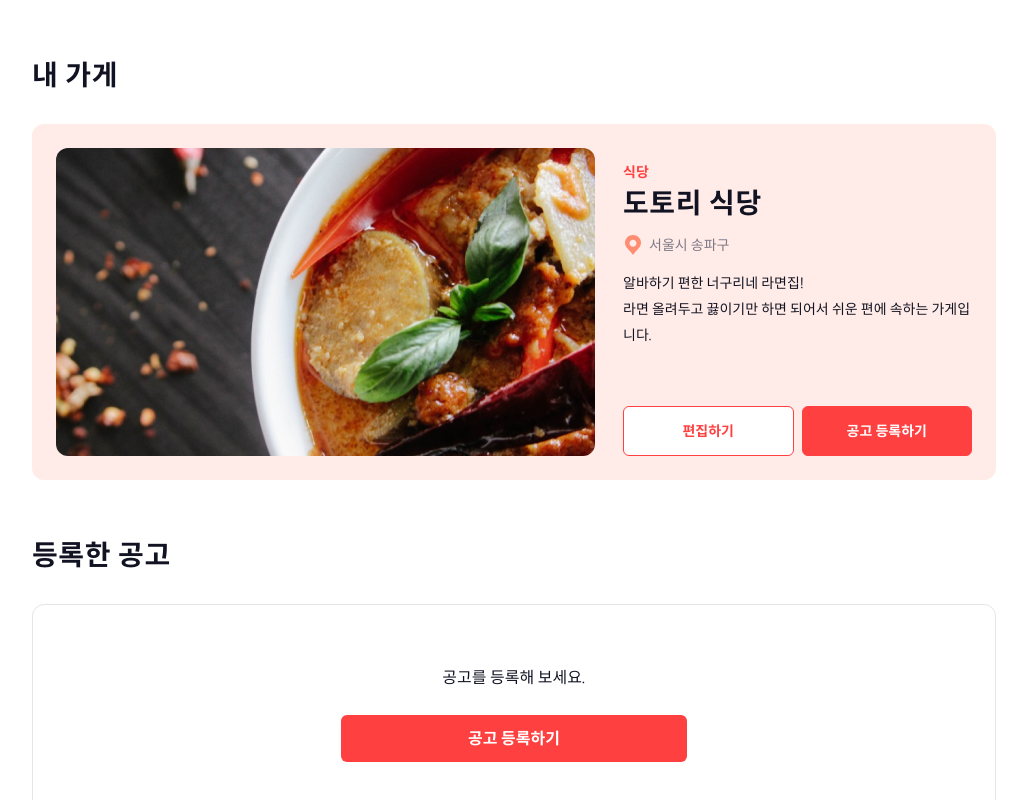
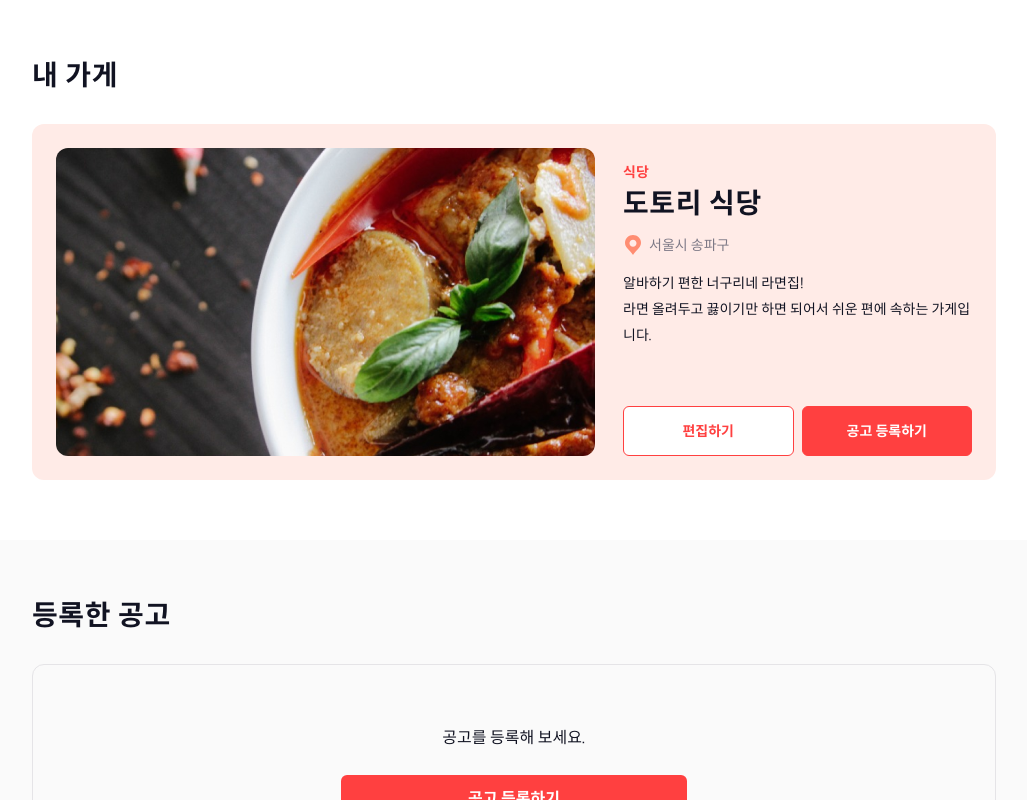
Before and after one commit to sprintPart3Team4/the-julge, a Next.js app: page /shop in a window 1280 px wide. Shown: the top 800 px of the page, without its empty margins (126-1153 px from the left). Built offline with nearby package versions, Linux system fonts and the light colour scheme.

Commit message:
Design: 사장님-가게정보상세-공고 섹션 회색 배경색 추가

```diff
--- a/components/shop/shopPageLayout/ShopPageLayout.module.scss
+++ b/components/shop/shopPageLayout/ShopPageLayout.module.scss
@@ -8,16 +8,20 @@
     flex-direction: column;
     gap: 1.6rem;
     box-sizing: content-box;
-    margin: 4rem 1.2rem;
+    padding: 4rem 1.2rem;
+
+    & + section {
+      background-color: $color-gray-5;
+    }
 
     @include tablet {
       gap: 3.2rem;
-      margin: 6rem 3.2rem;
+      padding: 6rem 3.2rem;
       // max-width: 68rem; - 이렇게 하는 게 좋을지?
     }
 
     @include desktop {
-      margin: 6rem auto;
+      padding: 6rem calc((100% - 96.4rem) / 2);
       width: 96.4rem;
     }
   }
```
